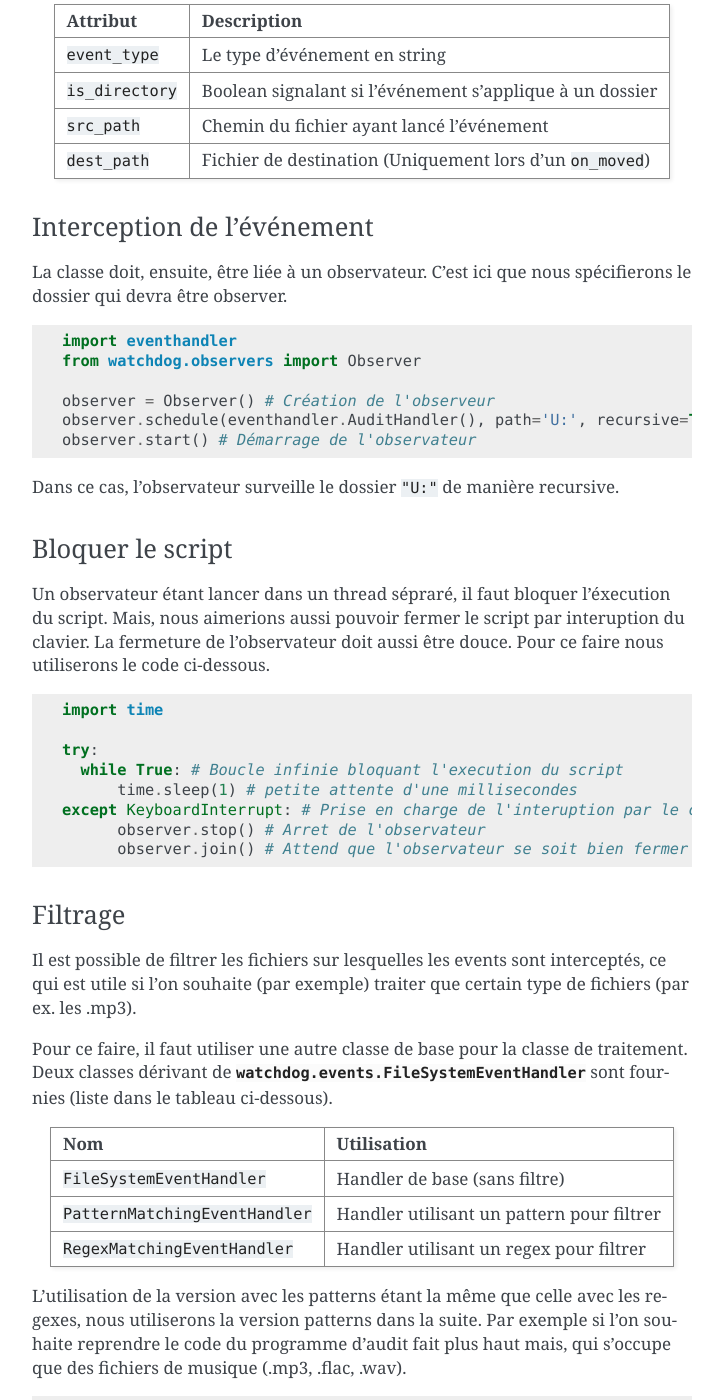
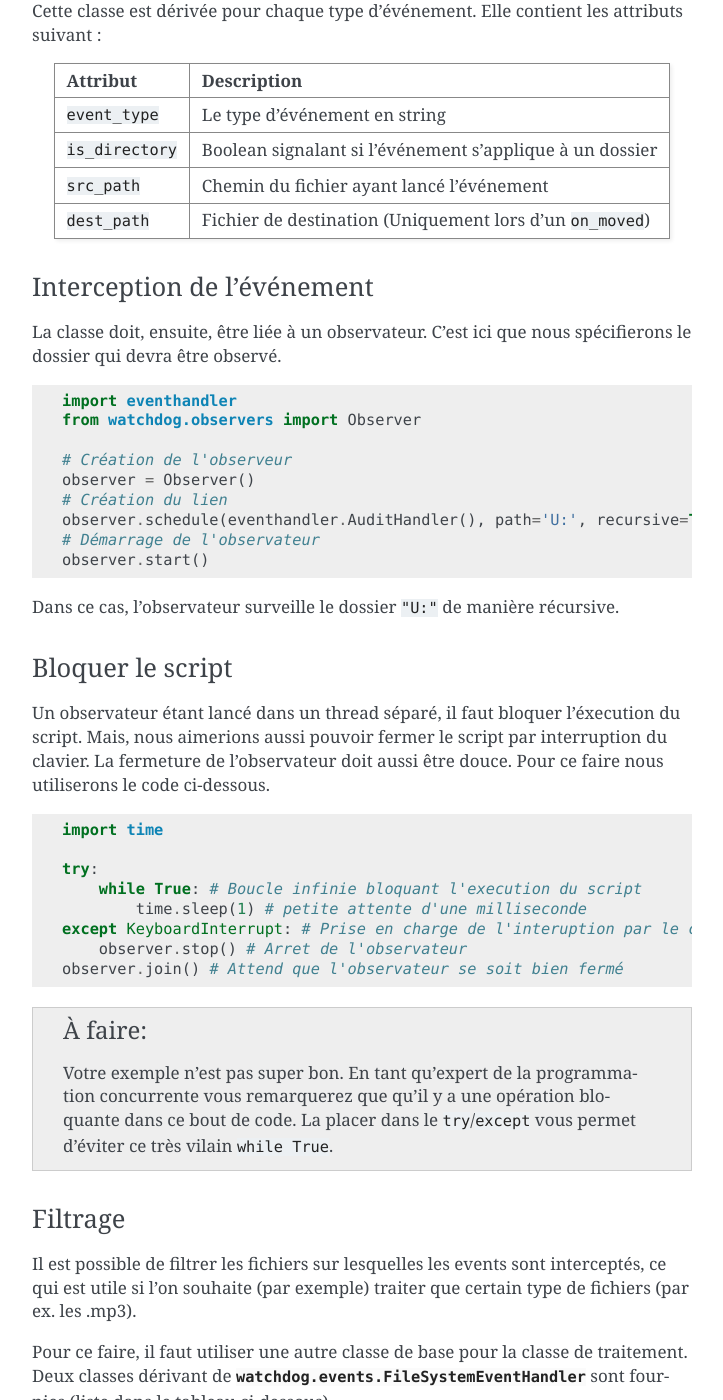
Before and after one commit to HE-Arc/livre-python, a Sphinx documentation site: the page built from source/watchdog/index.rst, in a window 1280 px wide and 1400 px high, scrolled down 1223 px. Shown: the whole window, without its empty margins (388-1111 px from the left). Built offline with Sphinx 7.4.7, drawn with Linux system fonts in a browser that asks for light colours; some of the changed text lies outside the part shown.

Commit message:
watchdog: remarques
cc @Wolfwalker96

Signed-off-by: Yoan Blanc <yoan@dosimple.ch>

```diff
--- a/source/index.rst
+++ b/source/index.rst
@@ -10,8 +10,6 @@ Table des matières
 .. toctree::
    :maxdepth: 1
 
-   sphinx/index.rst
-   watchdog/index.rst
    datetime/index.rst
    binary/index.rst
    NetworkX/index.rst
--- a/source/introduction.rst
+++ b/source/introduction.rst
@@ -84,6 +84,5 @@ Autres
    matplotlib/index
    pycrypto/index
    pygame/index
-
-* :ref:`sphinx-tutorial`
-* :ref:`watchdog-tutorial`
+   sphinx/index
+   watchdog/index
--- a/source/watchdog/index.rst
+++ b/source/watchdog/index.rst
@@ -33,12 +33,15 @@ Un exemple d'une classe pour un système d'audit :
   from watchdog.events import FileSystemEventHandler
 
   class AuditHandler(FileSystemEventHandler):
-    def on_modified(self, event):
-      print("Le fichier %s a été modifié" % event.src_path)
-    def on_created(self,event):
-      print("Le fichier %s a été créé" % event.src_path)
-    def on_deleted(self,event):
-      print("Le fichier %s a été supprimé" % event.src_path)
+
+        def on_modified(self, event):
+            print("Le fichier %s a été modifié" % event.src_path)
+
+        def on_created(self,event):
+            print("Le fichier %s a été créé" % event.src_path)
+
+        def on_deleted(self,event):
+            print("Le fichier %s a été supprimé" % event.src_path)
 
 Liste d'événements interceptable :
 
@@ -68,36 +71,54 @@ Interception de l'événement
 ===========================
 
 La classe doit, ensuite, être liée à un observateur.
-C'est ici que nous spécifierons le dossier qui devra être observer.
+C'est ici que nous spécifierons le dossier qui devra être observé.
 
 .. code-block:: python3
 
-  import eventhandler
-  from watchdog.observers import Observer
+    import eventhandler
+    from watchdog.observers import Observer
 
-  observer = Observer() # Création de l'observeur
-  observer.schedule(eventhandler.AuditHandler(), path='U:', recursive=True) # Création du lien
-  observer.start() # Démarrage de l'observateur
+    # Création de l'observeur
+    observer = Observer()
+    # Création du lien
+    observer.schedule(eventhandler.AuditHandler(), path='U:', recursive=True)
+    # Démarrage de l'observateur
+    observer.start()
 
-Dans ce cas, l'observateur surveille le dossier ``"U:"`` de manière recursive.
+.. Des commentaires sont sensés améliorer la compréhension, pas faire doublon.
+
+Dans ce cas, l'observateur surveille le dossier ``"U:"`` de manière récursive.
 
 Bloquer le script
 =================
 
-Un observateur étant lancer dans un thread sépraré, il faut bloquer l'éxecution du script.
-Mais, nous aimerions aussi pouvoir fermer le script par interuption du clavier.
+Un observateur étant lancé dans un thread séparé, il faut bloquer l'éxecution du script.
+Mais, nous aimerions aussi pouvoir fermer le script par interruption du clavier.
 La fermeture de l'observateur doit aussi être douce. Pour ce faire nous utiliserons le code ci-dessous.
+
 
 .. code-block:: python3
 
-  import time
+    import time
 
-  try:
-    while True: # Boucle infinie bloquant l'execution du script
-        time.sleep(1) # petite attente d'une millisecondes
-  except KeyboardInterrupt: # Prise en charge de l'interuption par le clavier
+    try:
+        while True: # Boucle infinie bloquant l'execution du script
+            time.sleep(1) # petite attente d'une milliseconde
+    except KeyboardInterrupt: # Prise en charge de l'interuption par le clavier
         observer.stop() # Arret de l'observateur
-        observer.join() # Attend que l'observateur se soit bien fermer
+    observer.join() # Attend que l'observateur se soit bien fermé
+..
+    interruption du/sur le clavier? ça sent le google translate
+
+    Une milliseconde? non. ref:`time-tutorial`
+
+.. todo::
+
+    Votre exemple n'est pas super bon. En tant qu'expert de la programmation
+    concurrente vous remarquerez que qu'il y a une opération bloquante dans ce
+    bout de code. La placer dans le ``try``/``except`` vous permet d'éviter
+    ce très vilain ``while True``.
+
 
 Filtrage
 ============
```
Also changed, not shown: other parts of source/watchdog/index.rst (+6 -6 lines).
